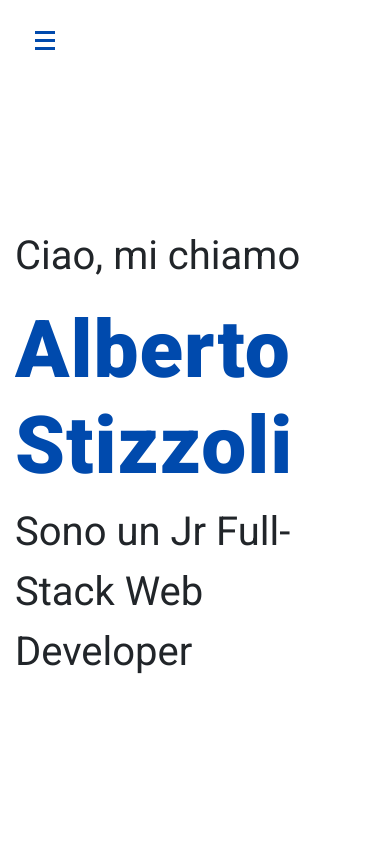
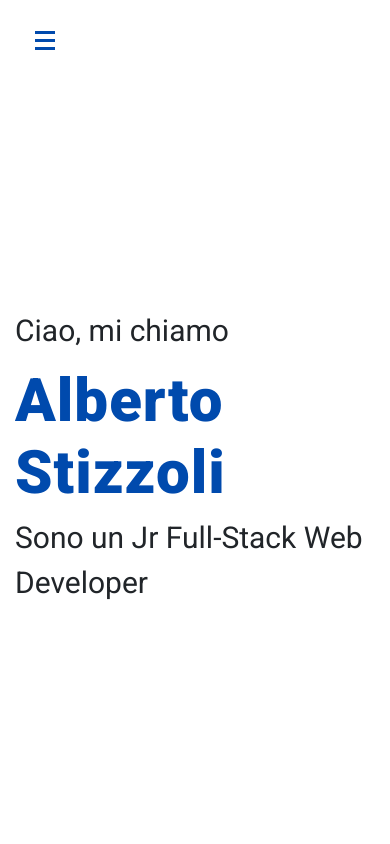
Before and after one commit to albertostizzoli/my-portfolio, a Vue app: page / in a window 390 px wide. Shown: the top 844 px of the page. Built offline with nearby package versions, Linux system fonts and the light colour scheme.

Commit message:
other modifications

```diff
--- a/src/assets/styles/main.scss
+++ b/src/assets/styles/main.scss
@@ -8,14 +8,31 @@ $fa-font-path: '../webfonts';
 
 @import 'bootstrap/scss/bootstrap';
 
-*{
-    margin:0;
+* {
+  margin: 0;
   padding: 0;
   box-sizing: border-box;
 }
 
+html {
+  font-size: 83%;
+}
+
+@media screen and (max-width: 576px) {
+  html {
+    font-size: 75%;
+  }
+}
+
+
+
 body {
   font-family: 'Roboto', sans-serif;
+}
+
+ul li{
+  list-style-type: none;
+  padding-bottom: 10px;
 }
 
 /* width */
--- a/src/pages/HomePage.vue
+++ b/src/pages/HomePage.vue
@@ -46,7 +46,7 @@
                 <div class="row d-flex justify-content-center">
                     <div class="col-12 col-md-10">
                         <div class="col-lg-3">
-                            <select class="form-select" @click="isActive($event.target.value)">
+                            <select class="form-select fs-4" @click="isActive($event.target.value)">
                                 <option v-for="(item, index) in store.experiences" :value="'btn-' + index">
                                     {{ item.title }}
                                 </option>
@@ -68,8 +68,8 @@
             <h2 class="intro pb-5"><i><span class="index">04.</span>I MIEI PROGETTI</i></h2>
             <div class="container p-0">
                 <div class="select-container mb-4">
-                    <select class="form-select" v-model="selectedType">
-                        <option value="">Tutti</option>
+                    <select class="form-select fs-4" v-model="selectedType">
+                        <option value="">Tutti i progetti</option>
                         <option value="FRONT-END">Front-End</option>
                         <option value="BACK-END">Back-End</option>
                         <option value="FULL-STACK">Full-Stack</option>
@@ -334,7 +334,11 @@ export default {
     .full-content {
         padding-left: 15px;
         padding-right: 15px;
+    }
 
+    .select-container{
+        max-width: 250px;
+        font-size: 50px;
     }
 
     .content {
```
Lines whose indentation alone changed are shown as unchanged.
